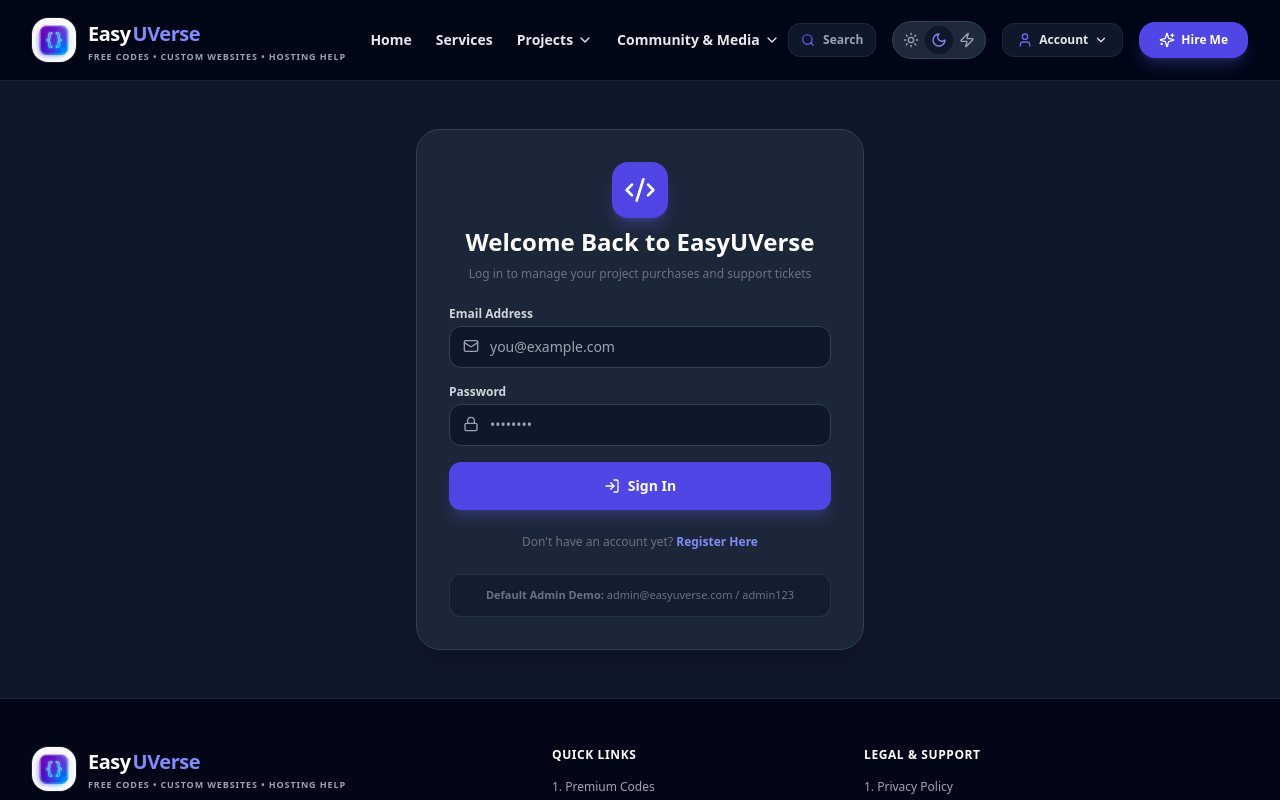
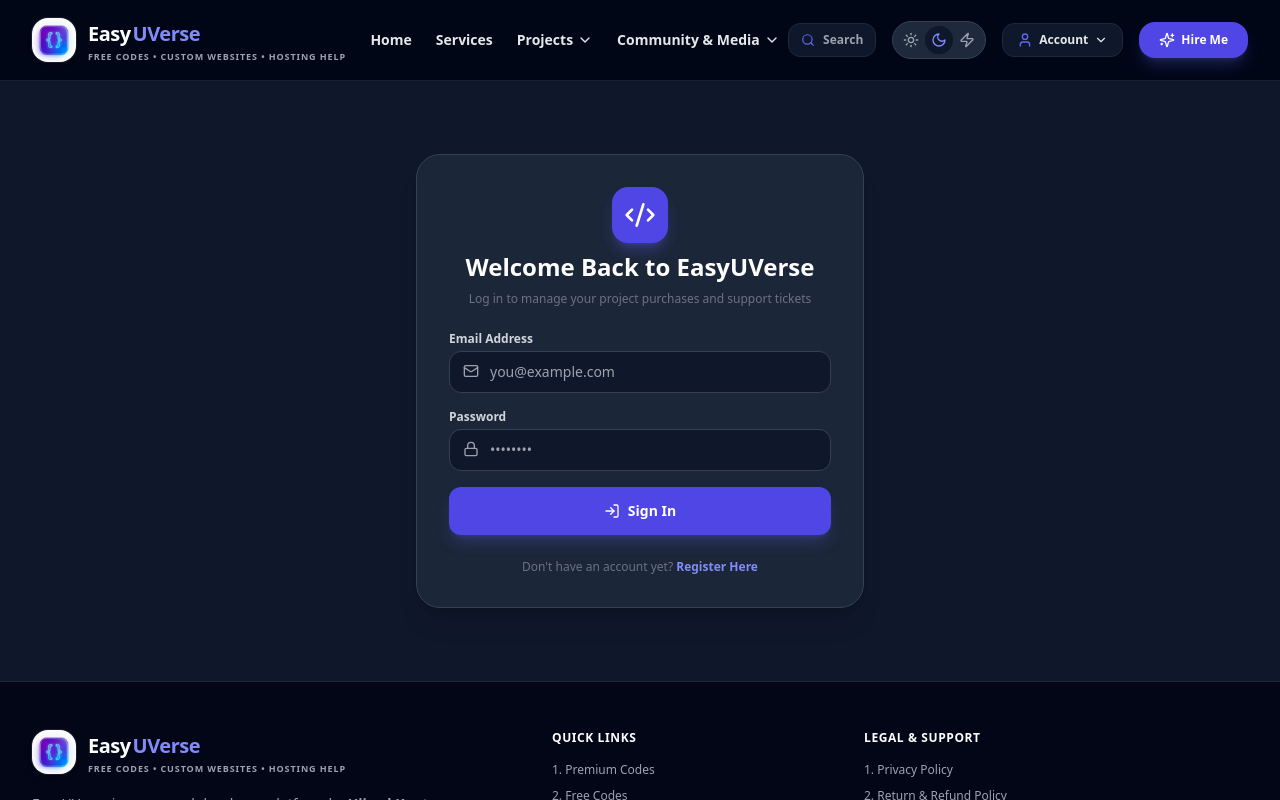
Before and after one commit to easyuverseshop/webcomplete, a React (Vite) app in the folder client/: page /login in a window 1280 px wide. Shown: the top 800 px of the page. Built offline with nearby package versions, Linux system fonts and the light colour scheme; no server answers.

Commit message:
Initial commit: EasyUVerse production release

```diff
--- a/client/src/pages/Login.jsx
+++ b/client/src/pages/Login.jsx
@@ -108,9 +108,7 @@ const Login = () => {
           </Link>
         </div>
 
-        <div className="p-3 bg-gray-50 dark:bg-slate-900/60 rounded-xl border border-gray-200 dark:border-slate-700/60 text-[11px] text-gray-500 text-center">
-          <strong>Default Admin Demo:</strong> admin@easyuverse.com / admin123
-        </div>
+
       </div>
     </div>
   );
```
